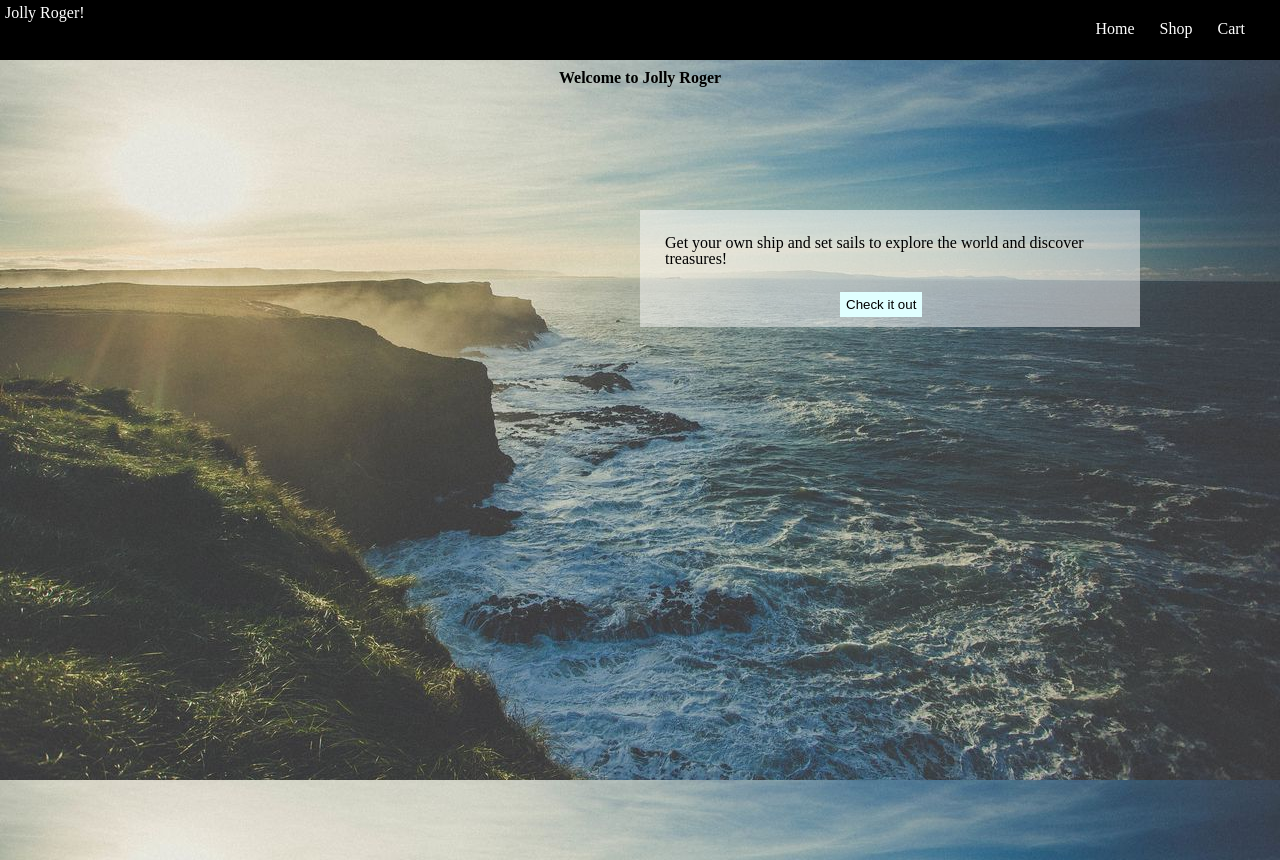
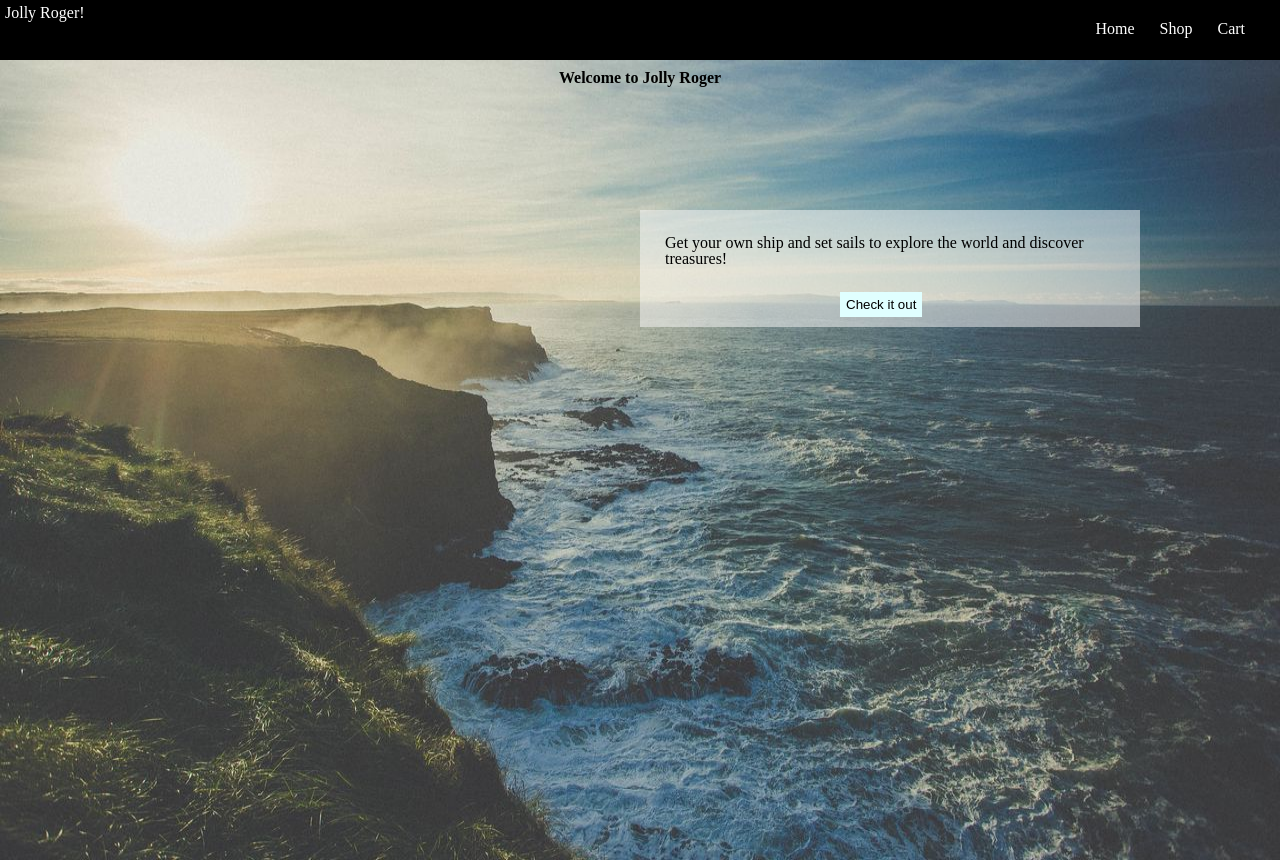
Before and after one commit to Azzryel/ship-shopping-cart-react, a React (Create React App) app: page / in a window 1280 px wide. Built offline with nearby package versions, Linux system fonts and the light colour scheme.

Commit message:
background size

```diff
--- a/src/styles/app.css
+++ b/src/styles/app.css
@@ -4,6 +4,8 @@
     background-color: indianred;
     height: 100%;
     width: 100%;
+    background-repeat: no-repeat;
+    background-size: 100% 100%;
 }
 
 h1 {
```
